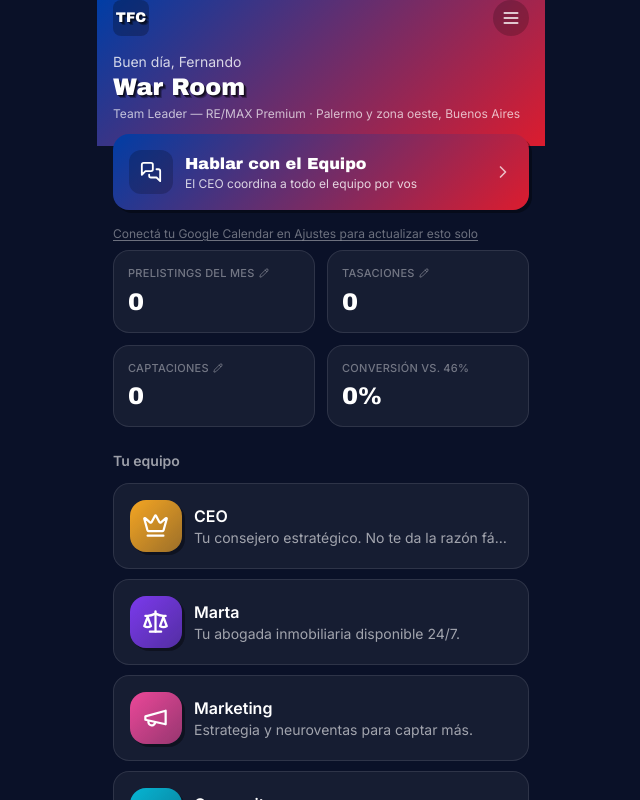
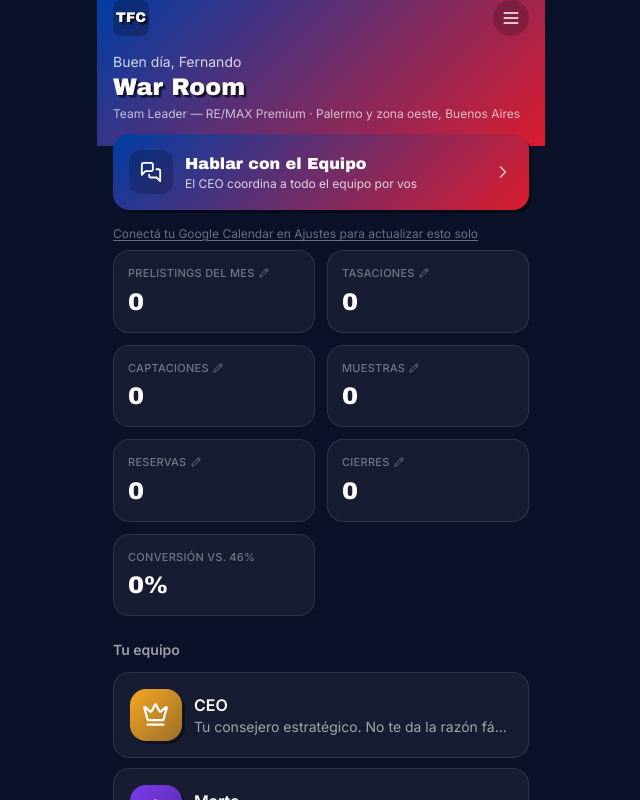
Before and after one commit to castro-ia/castro-ai, a React (Vite) app in the folder client/: page / in a window 1280 px wide. Shown: the whole page, without its empty margins (319-959 px from the left). Built offline with nearby package versions, Linux system fonts and the light colour scheme; no server answers.

Commit message:
Agregar Muestras, Reservas y Cierres al War Room desde Google Calendar
Nuevas categorías por palabra clave en el título: "mostrar" (muestra),
"reservar" (reserva), "escritura" (cierre). Se agregan las tarjetas
correspondientes en el Home, editables a mano como las demás.

```diff
--- a/client/src/components/settings/CalendarSection.jsx
+++ b/client/src/components/settings/CalendarSection.jsx
@@ -58,7 +58,8 @@ export function CalendarSection() {
           {error && <p className="text-sm text-red-400">{error}</p>}
           <p className="text-xs text-white/35">
             Solo se lee tu calendario (no se modifica nada). Los eventos se cuentan por palabra clave en el título:
-            "tasación", "prelisting", "captación" o "autorización de venta". Los eventos recurrentes (recordatorios diarios/semanales) no se cuentan.
+            "prelisting", "tasación", "autorización de venta" (captación), "mostrar" (muestra), "reservar" (reserva) o
+            "escritura" (cierre). Los eventos recurrentes (recordatorios diarios/semanales) no se cuentan.
           </p>
         </div>
       )}
--- a/client/src/hooks/useKpis.js
+++ b/client/src/hooks/useKpis.js
@@ -28,8 +28,17 @@ export function useKpis() {
     setSyncing(true);
     setSyncError(null);
     try {
-      const { prelistings, tasaciones, captaciones } = await getCalendarKpis();
-      const next = { ...(kpis || {}), prelistings, tasaciones, captaciones, lastSyncedAt: Date.now() };
+      const { prelistings, tasaciones, captaciones, muestras, reservas, cierres } = await getCalendarKpis();
+      const next = {
+        ...(kpis || {}),
+        prelistings,
+        tasaciones,
+        captaciones,
+        muestras,
+        reservas,
+        cierres,
+        lastSyncedAt: Date.now(),
+      };
       setKpis(next);
       await saveKpis(next);
     } catch (err) {
--- a/client/src/pages/Home.jsx
+++ b/client/src/pages/Home.jsx
@@ -94,6 +94,9 @@ export default function Home() {
           <KpiCard label="Prelistings del mes" value={prelistings} onSave={(v) => updateKpi('prelistings', v)} />
           <KpiCard label="Tasaciones" value={kpis?.tasaciones ?? 0} onSave={(v) => updateKpi('tasaciones', v)} />
           <KpiCard label="Captaciones" value={captaciones} onSave={(v) => updateKpi('captaciones', v)} />
+          <KpiCard label="Muestras" value={kpis?.muestras ?? 0} onSave={(v) => updateKpi('muestras', v)} />
+          <KpiCard label="Reservas" value={kpis?.reservas ?? 0} onSave={(v) => updateKpi('reservas', v)} />
+          <KpiCard label="Cierres" value={kpis?.cierres ?? 0} onSave={(v) => updateKpi('cierres', v)} />
           <div className="rounded-2xl border border-white/10 bg-white/5 p-3.5">
             <p className="mb-1 text-[11px] font-medium uppercase tracking-wide text-white/40">
               Conversión vs. {benchmark}%
```
Also changed, not shown: 2 other files (tests, documents, lock files or other folders).
